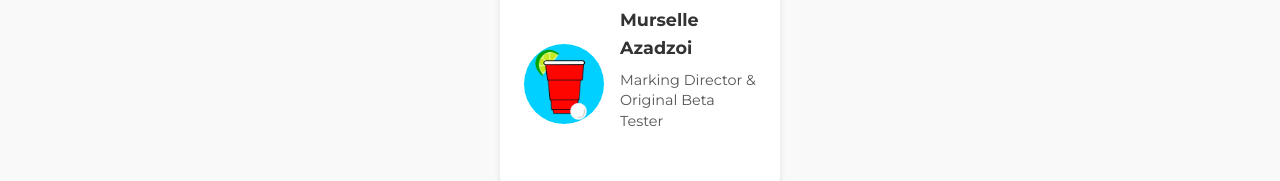
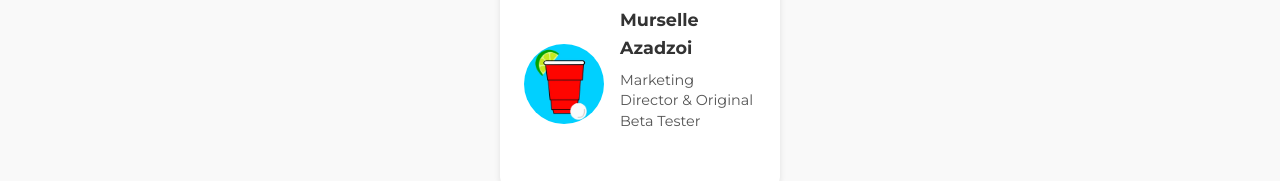
Before and after one commit to Bartender-GPT/Bartender-GPT.github.io, a plain HTML site: page index.html in a window 1280 px wide. Shown: the part 2483-2664 px from the top of the page. Drawn offline with Linux system fonts and the light colour scheme.

Commit message:
spelling

```diff
--- a/index.html
+++ b/index.html
@@ -416,7 +416,7 @@
           <img src="icon.jpg" alt="Murselle Azadzoi" class="contributor-photo" />
           <div class="contributor-info">
             <strong>Murselle Azadzoi</strong>
-            <p>Marking Director & Original Beta Tester</p>
+            <p>Marketing Director & Original Beta Tester</p>
           </div>
         </div>
       </div>
```
